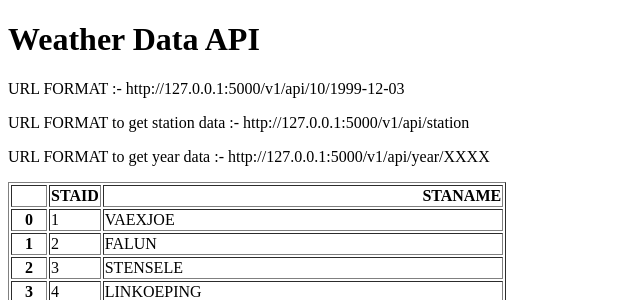
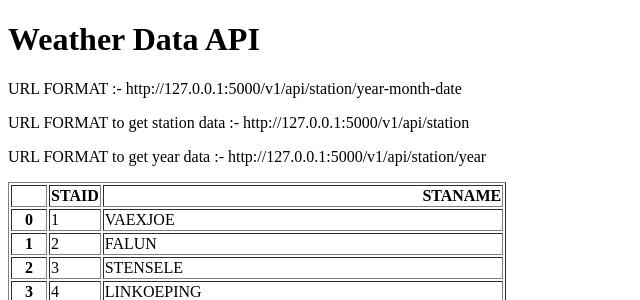
Before and after one commit to rpraveenkumar1203/PYTHON, a Flask app: page / in a window 1280 px wide. Shown: the top 300 px of the page, without its empty margins (0-640 px from the left). Run offline with Flask 3, Linux system fonts and the light colour scheme.

Commit message:
minor changes

```diff
--- a/PYTHON_APPS/API/weather_app/templates/home.html
+++ b/PYTHON_APPS/API/weather_app/templates/home.html
@@ -6,9 +6,9 @@
 </head>
 <body>
 <h1>Weather Data API</h1>
-<p>URL FORMAT :- http://127.0.0.1:5000/v1/api/10/1999-12-03 </p>
-<p>URL FORMAT to get station data :- http://127.0.0.1:5000/v1/api/station </p>
-<p>URL FORMAT to get year data :- http://127.0.0.1:5000/v1/api/year/XXXX </p>
+<p>URL FORMAT                        :- http://127.0.0.1:5000/v1/api/station/year-month-date </p>
+<p>URL FORMAT to get station data    :- http://127.0.0.1:5000/v1/api/station </p>
+<p>URL FORMAT to get year data       :- http://127.0.0.1:5000/v1/api/station/year </p>
 <p>{{data|safe}}</p>
 </body>
 </html>
--- a/PYTHON_APPS/API/weather_app/weather_app.py
+++ b/PYTHON_APPS/API/weather_app/weather_app.py
@@ -33,7 +33,7 @@ def weather_api_station(station):
 
 
 
-@app.route('/v1/api/year/<station>/<year>')
+@app.route('/v1/api/<station>/<year>')
 
 def weather_api_year(station,year):
     data = 'weather_data/data_small/TG_STAID' + str(station).zfill(6) + '.txt'
```
